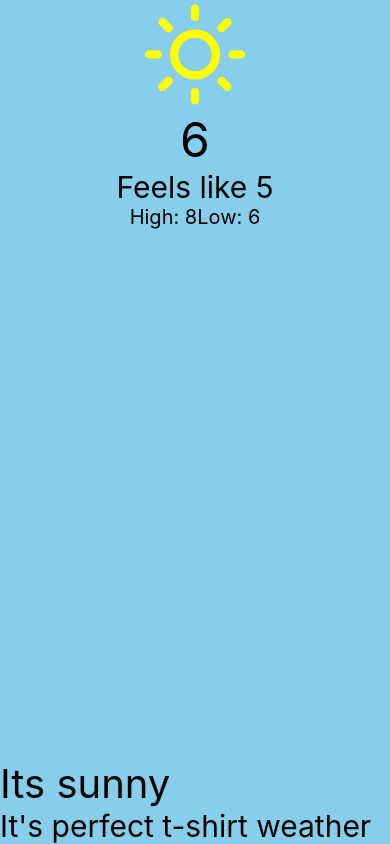
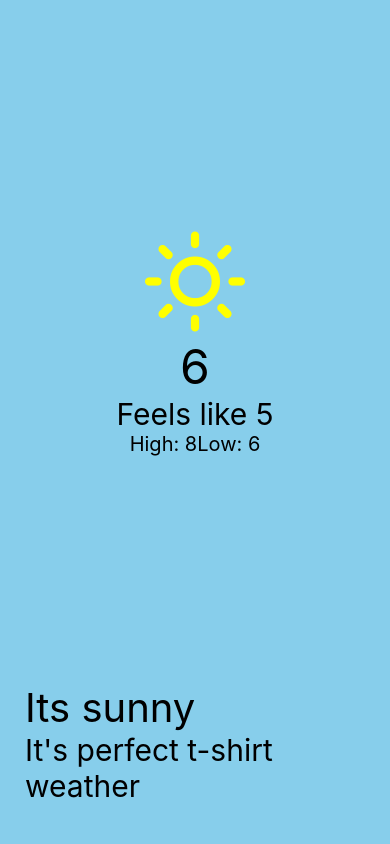
Before and after one commit to IsmailMuhammed2019/weatherApp, a React Native app: screen / in a window 390 px wide. Built offline with nearby package versions, Linux system fonts and the light colour scheme.

Commit message:
style bottom text to appear well

```diff
--- a/App.js
+++ b/App.js
@@ -30,7 +30,8 @@ const styles = StyleSheet.create ({
   container: {
 
     flex: '1',
-    alignItems: "center"
+    alignItems: "center",
+    justifyContent: "center"
   },
   temp: {
     color: 'black',
@@ -49,13 +50,16 @@ const styles = StyleSheet.create ({
   },
   bodyWrapper: {
     justifyContent: 'flex-end',
-    alignItems: 'flex-start'
+    alignItems: 'flex-start',
+    marginBottom: 40,
+    paddingLeft: 25
   },
   description: {
-    fontSize: 40
+    fontSize: 40,
   },
   message: {
-fontSize: 30
+    fontSize: 30
+
   }
 })
 export default App;
```
